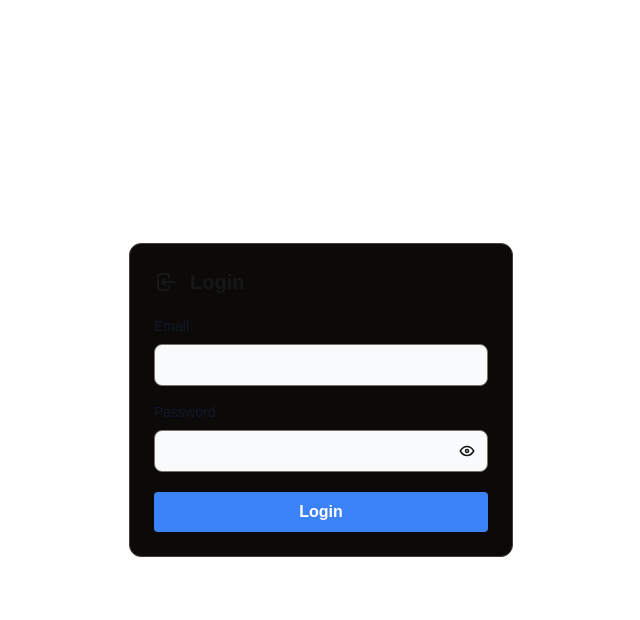
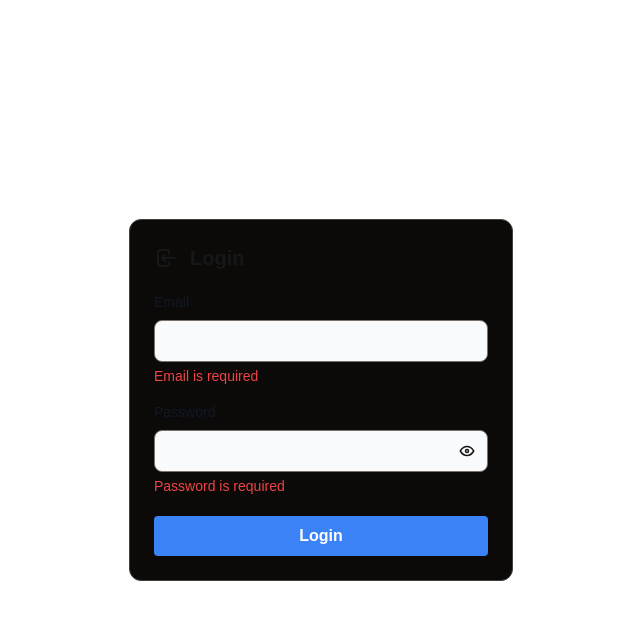
Before and after one commit to utkuakguner/CarbonEmit_Case_Study, a Next.js app: page /login in a window 1280 px wide. Both pictures are taken after a click on the button "Login". Shown: the top 620 px of the page, without its empty margins (319-959 px from the left). Built offline with nearby package versions, Linux system fonts and the light colour scheme.

Commit message:
add validation

```diff
--- a/components/form/FormInput.tsx
+++ b/components/form/FormInput.tsx
@@ -1,7 +1,8 @@
+import { FieldErrors, UseFormSetValue } from "react-hook-form";
+
 import FormWrapper from "./FormWrapper";
 import Input from "./Input";
 import React from 'react'
-import { UseFormSetValue } from "react-hook-form";
 
 interface Props {
     id: string;
@@ -11,6 +12,8 @@ interface Props {
     value: string;
     // eslint-disable-next-line @typescript-eslint/no-explicit-any
     setValue: UseFormSetValue<any>,
+    // eslint-disable-next-line @typescript-eslint/no-explicit-any
+    errors: FieldErrors<any>,
 }
 
 const FormInput: React.FC<Props> = ({
@@ -20,9 +23,10 @@ const FormInput: React.FC<Props> = ({
     type,
     value = '',
     setValue,
+    errors
 }) => {
     return (
-        <FormWrapper id={id} label={label}>
+        <FormWrapper id={id} label={label} errors={errors}>
             <Input
                 id={id}
                 value={value}
--- a/components/form/FormInputPassword.tsx
+++ b/components/form/FormInputPassword.tsx
@@ -1,9 +1,9 @@
+import { FieldErrors, UseFormSetValue } from "react-hook-form";
 import React, { useState } from 'react'
 import { TbEye, TbEyeOff } from 'react-icons/tb';
 
 import FormWrapper from './FormWrapper';
 import Input from './Input';
-import { UseFormSetValue } from "react-hook-form";
 
 interface Props {
     id: string;
@@ -12,6 +12,8 @@ interface Props {
     value: string;
     // eslint-disable-next-line @typescript-eslint/no-explicit-any
     setValue: UseFormSetValue<any>,
+    // eslint-disable-next-line @typescript-eslint/no-explicit-any
+    errors: FieldErrors<any>,
 }
 
 const FormInputPassword: React.FC<Props> = ({
@@ -20,11 +22,12 @@ const FormInputPassword: React.FC<Props> = ({
     placeholder,
     value = '',
     setValue,
+    errors
 }) => {
     const [isClear, setIsClear] = useState(false)
 
     return (
-        <FormWrapper id={id} label={label}>
+        <FormWrapper id={id} label={label} errors={errors}>
             <div className='relative'>
                 <Input
                     id={id}
--- a/components/form/FormWrapper.tsx
+++ b/components/form/FormWrapper.tsx
@@ -1,24 +1,35 @@
+import { FieldErrors } from 'react-hook-form';
 import React from 'react'
 
 interface Props {
     id: string,
     label?: string,
     children?: React.ReactNode,
-    className?: string
+    className?: string,
+    // eslint-disable-next-line @typescript-eslint/no-explicit-any
+    errors: FieldErrors<any>,
 }
 
 const FormWrapper: React.FC<Props> = ({
     id,
     label,
     children,
-    className
+    className,
+    errors
 }) => {
+    const error = errors[id]?.message
+
     return (
         <div className={className}>
             <label htmlFor={id} className={
                 "block mb-2 text-sm font-medium text-gray-900 dark:text-white"
             }>{label}</label>
             {children}
+            {error &&
+                <div className='text-red-500 text-sm mt-1'>
+                    {String(error)}
+                </div>
+            }
         </div>
     );
 };
--- a/src/app/login/page.tsx
+++ b/src/app/login/page.tsx
@@ -9,13 +9,14 @@ import FormInput from "@/components/form/FormInput";
 import FormInputPassword from "@/components/form/FormInputPassword";
 import Heading from "@/components/reusable/Heading";
 import { TbLogin } from "react-icons/tb";
+import { passwordRegex } from "@/constants/regex";
 import { useForm } from "react-hook-form";
 import { yupResolver } from "@hookform/resolvers/yup";
 
 export default function Login() {
   const formSchema = object().shape({
-    email: string().email().required(),
-    password: string().required(),
+    email: string().required('Email is required').email('Field must be a valid email address'),
+    password: string().required('Password is required').matches(passwordRegex, 'Password must contain at least 8 characters, one uppercase, one number and one special case character'),
   });
 
   const {
@@ -42,8 +43,8 @@ export default function Login() {
         <div className="flex flex-col gap-5">
           <Heading title='Login' icon={<TbLogin />} />
           <div className="flex flex-col gap-4">
-            <FormInput id='email' value={email} setValue={setValue} label='Email' />
-            <FormInputPassword id='password' value={password} setValue={setValue} label='Password' />
+            <FormInput id='email' value={email} setValue={setValue} label='Email' errors={errors} />
+            <FormInputPassword id='password' value={password} setValue={setValue} label='Password' errors={errors} />
           </div>
           <Button onClick={onSubmit} isLoading={isSubmitting}>
             Login
--- a/src/app/sign-up/page.tsx
+++ b/src/app/sign-up/page.tsx
@@ -15,10 +15,10 @@ import { yupResolver } from "@hookform/resolvers/yup";
 
 export default function SignUp() {
   const formSchema = object().shape({
-    firstName: string().required(),
-    lastName: string().required(),
-    email: string().email().required(),
-    password: string().required().matches(passwordRegex, '123'),
+    firstName: string().required('First name is required'),
+    lastName: string().required('Last name is required'),
+    email: string().required('Email is required').email('Field must be a valid email address'),
+    password: string().required('Password is required').matches(passwordRegex, 'Password must contain at least 8 characters, one uppercase, one number and one special case character'),
   });
 
   const {
@@ -49,11 +49,11 @@ export default function SignUp() {
           <Heading title='Sign up' icon={<TbUserPlus />} />
           <div className="flex flex-col gap-4">
             <div className="flex gap-4">
-              <FormInput id='firstName' value={firstName} setValue={setValue} label='First name' />
-              <FormInput id='lastName' value={lastName} setValue={setValue} label='Last name' />
+              <FormInput id='firstName' value={firstName} setValue={setValue} label='First name' errors={errors} />
+              <FormInput id='lastName' value={lastName} setValue={setValue} label='Last name' errors={errors} />
             </div>
-            <FormInput id='email' value={email} setValue={setValue} label='Email' />
-            <FormInputPassword id='password' value={password} setValue={setValue} label='Password' />
+            <FormInput id='email' value={email} setValue={setValue} label='Email' errors={errors} />
+            <FormInputPassword id='password' value={password} setValue={setValue} label='Password' errors={errors} />
           </div>
           <Button onClick={onSubmit} isLoading={isSubmitting}>
             Create account
```
